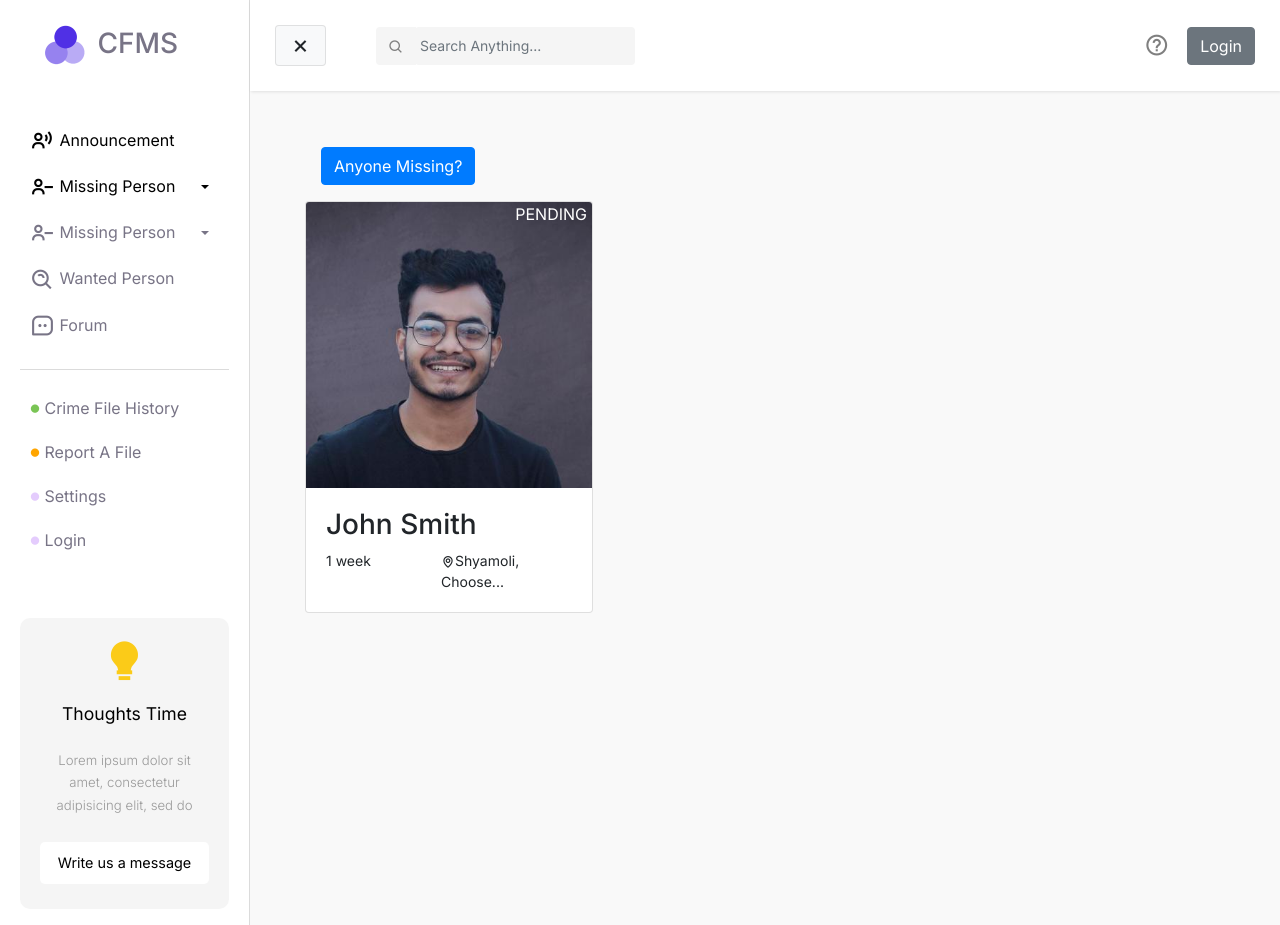
After one commit to Bappy4u/crime-file-management, a Django app: page /missing-person/pending/ in a window 1280 px wide. The commit adds this page. Run offline with Django 4.2, Linux system fonts and the light colour scheme; data comes from the database, SQL or seed files in the repository; some libraries are stand-ins or nearby versions.

Commit message:
missing person update

```diff
--- a/missingPerson/urls.py
+++ b/missingPerson/urls.py
@@ -3,5 +3,6 @@ from . import views
 
 urlpatterns = [
    path('', views.missingPerson, name="missingPerson"),
+   path('pending/', views.pendingMissingPerson, name="pendingMissingPerson"),
    path('add/', views.addMissingPerson, name='addMissing')
 ]
--- a/missingPerson/views.py
+++ b/missingPerson/views.py
@@ -2,12 +2,23 @@
 from .models import MissingPerson
 
 def missingPerson(request):
-    missingPersons = MissingPerson.objects.all()
+    missingPersons = MissingPerson.objects.all().filter(status="MISSING")
     context = {
         "missingPersons": missingPersons,
     }
 
     return render(request, 'missing-person.html', context)
+
+
+
+
+def pendingMissingPerson(request):
+    missingPersons = MissingPerson.objects.all().filter(status="PENDING")
+    context = {
+        "missingPersons": missingPersons,
+    }
+
+    return render(request, 'pending-missing-person.html', context)
 
 
 def addMissingPerson(request):
--- a/templates/base.html
+++ b/templates/base.html
@@ -57,10 +57,45 @@
           <li class="active">
             <a href="#"><i class="bx bx-user-voice"></i> Announcement</a>
           </li>
-          <li>
-            <a href="{% url 'missingPerson' %}"
+          <li class="active">
+            <a
+              href="#missing-person-menu"
+              data-toggle="collapse"
+              aria-expanded="false"
+              class="dropdown-toggle"
               ><i class="bx bx-user-minus"></i> Missing Person</a
             >
+            <ul class="collapse list-unstyled" id="missing-person-menu">
+              <li>
+                <a href="{% url 'missingPerson' %}">Missing Persons</a>
+              </li>
+              <li>
+                <a href="{% url 'pendingMissingPerson' %}">Pending</a>
+              </li>
+              <li>
+                <a href="{% url 'addMissing' %}">Anyone Missing?</a>
+              </li>
+            </ul>
+          </li>
+          <li>
+            <a
+              data-toggle="collapse"
+              aria-expanded="false"
+              class="dropdown-toggle"
+              href="{% url 'missingPerson' %}"
+              ><i class="bx bx-user-minus"></i> Missing Person </a>
+              <ul class="collapse list-unstyled" id="homeSubmenu">
+              <li>
+                <a href="#">Home 1</a>
+              </li>
+              <li>
+                <a href="#">Home 2</a>
+              </li>
+              <li>
+                <a href="#">Home 3</a>
+              </li>
+            </ul>
+            </a>
           </li>
           <li>
             <a href="#"><i class="bx bx-search-alt"></i> Wanted Person</a>
--- /dev/null
+++ b/templates/pending-missing-person.html
@@ -0,0 +1,52 @@
+{% extends "base.html" %} {% block css %} {% load static %}
+<link rel="stylesheet" href="{% static 'css/style.css' %}" />
+{% endblock %} {% block main %}
+<div id="main-wrapper" class="container missing-page">
+  <div class="row m-3">
+    <a href="{% url 'addMissing' %}" class="btn btn-primary">Anyone Missing?</a>
+  </div>
+  <div class="row">
+    {% if missingPersons %}
+    <div>
+      {% for person in missingPersons %}
+      <div class="col-md-3 person">
+        <a href="">
+          <div class="card" style="width: 18rem">
+            <img
+              class="card-img-top"
+              src="{{ person.photo.url }}"
+              alt="Card image cap"
+            />
+            <div class="status">{{person.status}}</div>
+            <div class="card-body">
+              <h3 class="card-text">{{ person.name }}</h3>
+              <div class="row person-basic-info" style="font-size: 14px">
+                <div class="col-5">
+                  {% if person.birthdate|timesince|wordcount > 2 %}
+                  <span
+                    >{{ person.birthDate|timesince|truncatewords:2|slice:":-3"
+                    }}
+                  </span>
+
+                  {% else %}
+                  <span> {{ person.birthDate|timesince}} </span>
+                  {% endif %}
+                </div>
+                <div class="col-7">
+                  <i class="bx bx-map"></i>{{person.village}}, {{ person.city }}
+                </div>
+              </div>
+            </div>
+          </div>
+        </a>
+      </div>
+    </div>
+    {% endfor %} {% else %}
+    <div>
+      <h2>No person in the list</h2>
+    </div>
+    {% endif %}
+  </div>
+  <!-- Row -->
+  {% endblock %}
+</div>
```
Also changed, not shown: templates/add-missing-person.html (+5 -3 lines).
